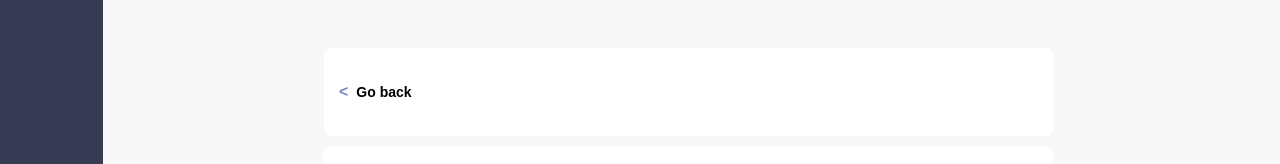
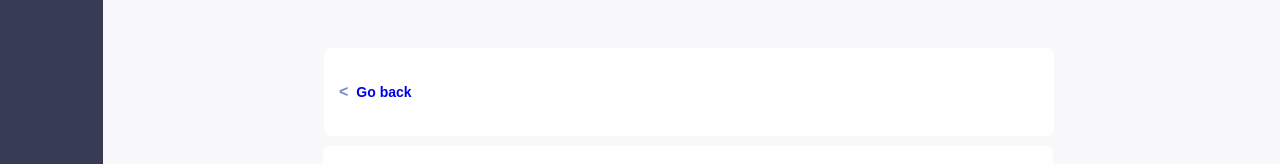
Before and after one commit to dogasvs/invoice-app, a Next.js app: page /details in a window 1280 px wide. Shown: the part 150-314 px from the top of the page. Built offline with nearby package versions, Linux system fonts and the light colour scheme.

Commit message:
go back linki bağlandı

```diff
--- a/app/(invoices-list)/details/invoice-detail.css
+++ b/app/(invoices-list)/details/invoice-detail.css
@@ -33,6 +33,7 @@
     cursor: pointer;
     display: flex;
     align-items: center;
+    text-decoration: none;
   }
 
   .goBackButton::before {
--- a/app/(invoices-list)/details/page.jsx
+++ b/app/(invoices-list)/details/page.jsx
@@ -3,6 +3,7 @@ import { useState } from 'react';
 import './invoice-detail.css';
 import EditModal from '@/components/modal/modal-edit';
 import DeleteModal from '@/components/modal/modal-delete';
+import Link from 'next/link';
 
 const InvoiceDetail = () => {
     const [isEditModalOpen, setIsEditModalOpen] = useState(false);
@@ -28,17 +29,19 @@ const InvoiceDetail = () => {
         setIsDeleteModalOpen(false);
     };
 
-  const handleDelete = () => {
-    console.log('Invoice deleted');
-    closeDeleteModal();
-  };
+    const handleDelete = () => {
+        console.log('Invoice deleted');
+        closeDeleteModal();
+    };
 
 
     return (
         <div className="container">
             <div className="wrapper">
                 <div className="goBack">
-                    <button className="goBackButton">Go back</button>
+                    <Link href="/" className="goBackButton">
+                        Go back
+                    </Link>
                 </div>
 
                 <div className="invoiceDetails">
```
